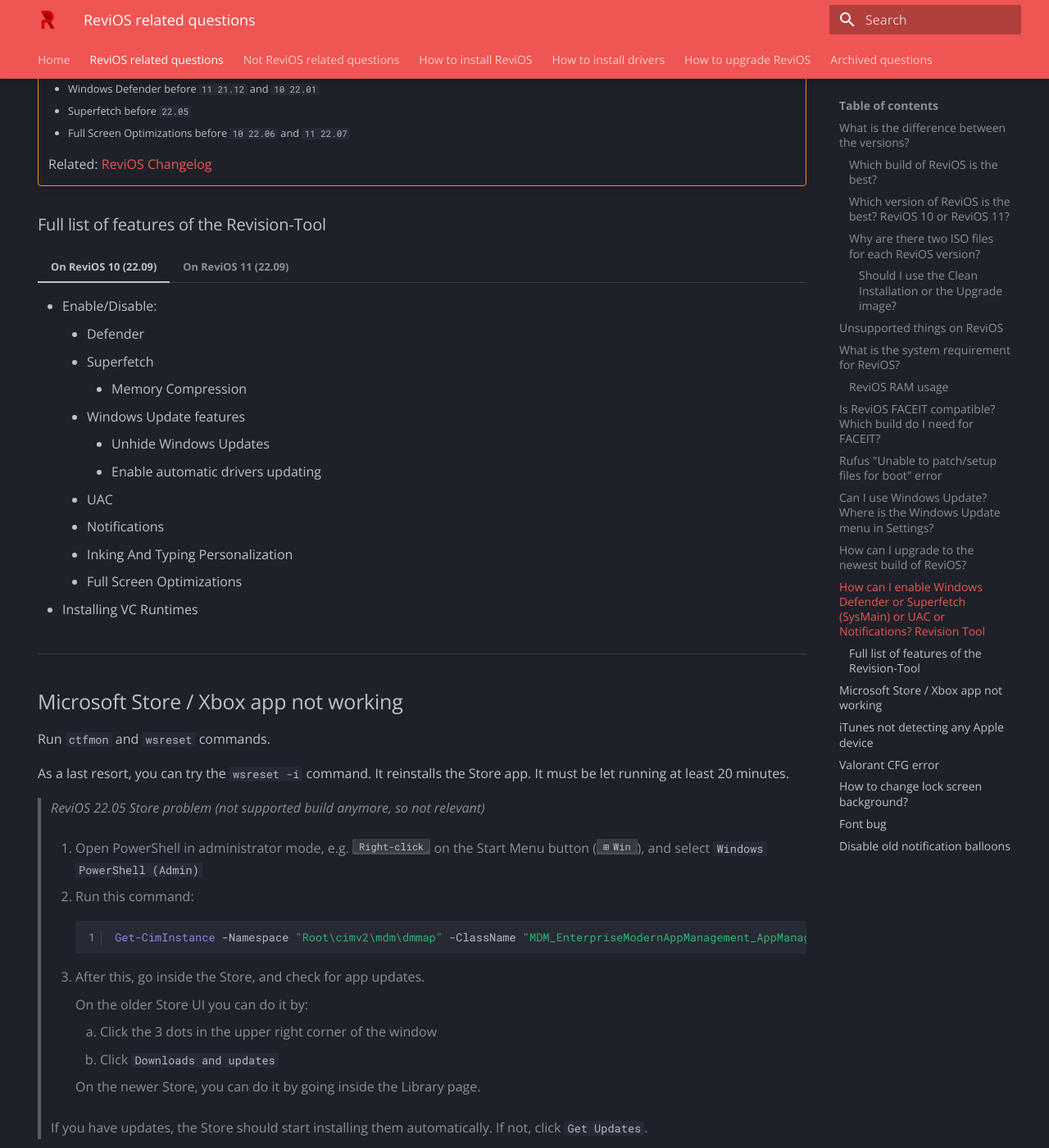
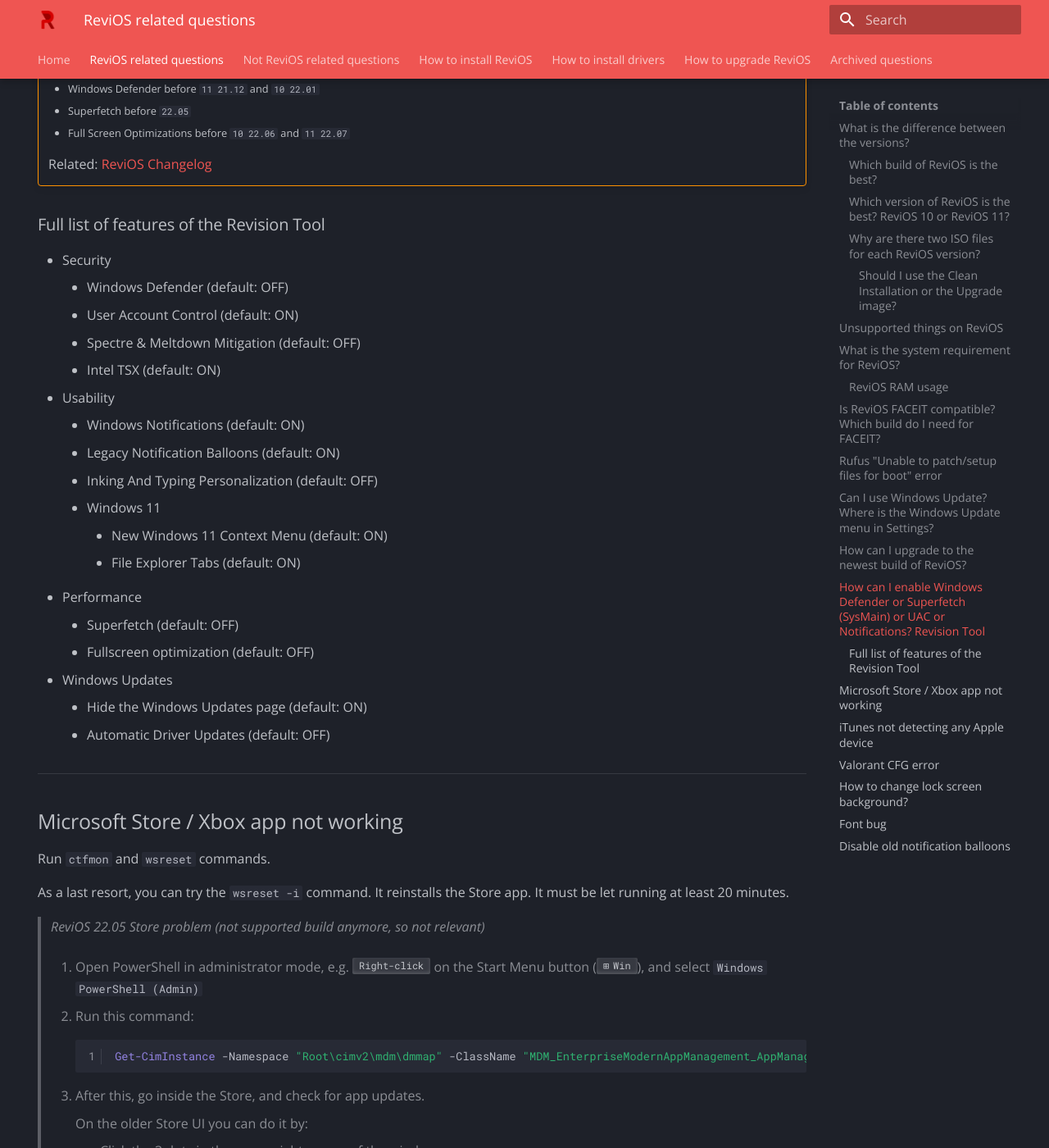
Before and after one commit to dkovacs24/ReviOS_faq, an MkDocs documentation site: the page built from docs/related.md, in a window 1280 px wide and 1400 px high, scrolled down 5414 px. Shown: the whole window at 82% size. Built offline with MkDocs 1.6.1 and Material for MkDocs 9.7.7, drawn with Linux system fonts in a browser that asks for light colours.

Commit message:
update revitool features list

```diff
--- a/docs/related.md
+++ b/docs/related.md
@@ -204,43 +204,26 @@
 
     Related: [ReviOS Changelog](https://www.revi.cc/revios/download/changelog){target=_blank}
 
-### Full list of features of the Revision-Tool
+### Full list of features of the Revision Tool
 
-=== "On ReviOS 10 (22.09)"
-
-    - Enable/Disable:
-        - Defender
-        - Superfetch
-            - Memory Compression
-        - Windows Update features
-            - Unhide Windows Updates
-            - Enable automatic drivers updating
-        - UAC
-        - Notifications
-        - Inking And Typing Personalization
-        - Full Screen Optimizations
-    - Installing VC Runtimes
-
-
-=== "On ReviOS 11 (22.09)"
-
-    - Enable/Disable:
-        - Defender
-        - Superfetch
-            - Memory Compression
-        - Windows Update features
-            - Unhide Windows Updates
-            - Enable automatic drivers updating
-        - UAC
-        - Notifications
-        - Inking And Typing Personalization
-        - Full Screen Optimizations
-        - Additional Windows 11 tweaks
-            - New right-click menu
-            - Tabs in File Explorer
-    - Installing VC Runtimes
-
-
+- Security
+    - Windows Defender (default: OFF)
+    - User Account Control (default: ON)
+    - Spectre & Meltdown Mitigation (default: OFF)
+    - Intel TSX (default: ON)
+- Usability
+    - Windows Notifications (default: ON)
+    - Legacy Notification Balloons (default: ON)
+    - Inking And Typing Personalization (default: OFF)
+    - Windows 11
+        - New Windows 11 Context Menu (default: ON)
+        - File Explorer Tabs (default: ON)
+- Performance
+    - Superfetch (default: OFF)
+    - Fullscreen optimization (default: OFF)
+- Windows Updates
+    - Hide the Windows Updates page (default: ON)
+    - Automatic Driver Updates (default: OFF)
 
 ---
 
```
